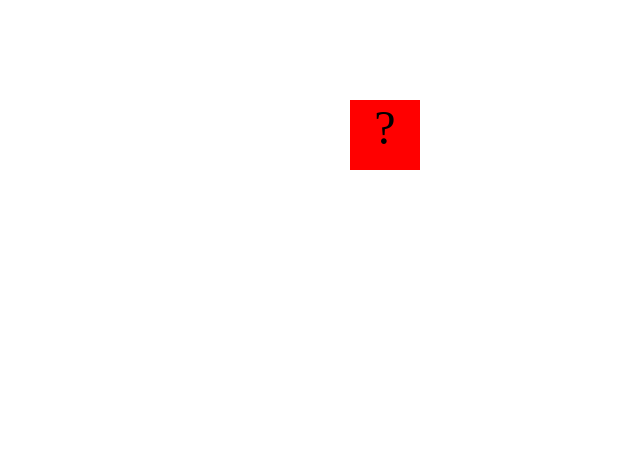
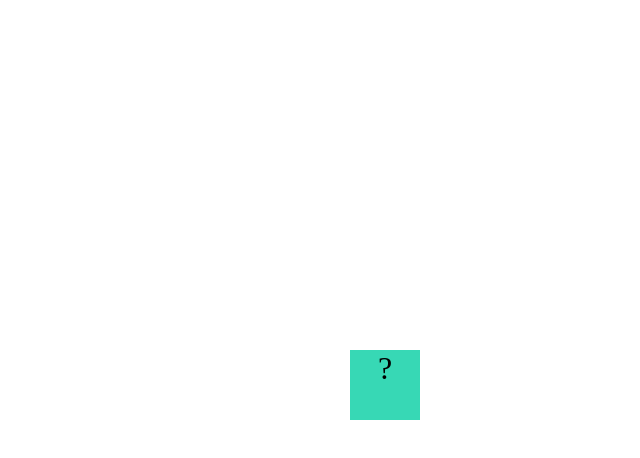
Before and after one commit to LiamChristopher18/LiamChristopher18.github.io, a plain HTML site: page projects/bouncing-box/index.html in a window 1280 px wide. Shown: the whole page, without its empty margins (640-1280 px from the left). Drawn offline with Linux system fonts and the light colour scheme.

Commit message:
completed bouncing-box

```diff
--- a/projects/bouncing-box/index.html
+++ b/projects/bouncing-box/index.html
@@ -9,12 +9,12 @@
 		.box {
 			width: 70px;
 			height: 70px;
-			background-color: rgb(255, 0, 0);
-			font-size: 300%;
+			background-color: rgb(55, 216, 181);
+			font-size: 200%;
 			text-align: center;
-			display: block;
+			display: circle;
 			position: absolute;
-			top: 100px;
+			top: 350px;
 			left: 0px;
 			/* <--- Change me! */
 		}
@@ -68,7 +68,8 @@
 			var location = 0;
 			var points = 0;
 			var speed = 10;
-
+			var positionY;
+			var speedY;
 			/*
 			This Function will be called 20 times/second. Each time it is called,
 			it should move the Box to a new location. If the box drifts off the screen
@@ -76,8 +77,14 @@
 			*/
 			function update() {
 				moveBoxTo(location)
-				location = location + 10};
-
+				location = location + speed
+				if (location > boardWidth) {
+					speed *= -1;
+				}
+				if (location < 0) {
+					speed *= -1;
+				}
+			};
 			/*
 			This Function will be called each time the box is clicked. Each time it is called,
 			it should increase the points total, increase the speed, and move the box to
@@ -86,8 +93,10 @@
 			function handleBoxClick() {
 				location = 0;
 				changeBoxText(points);
+				speed = speed + 3
 
-points = points + 1
+
+				points = points + 1
 			};
 		})();
 	</script>
```
